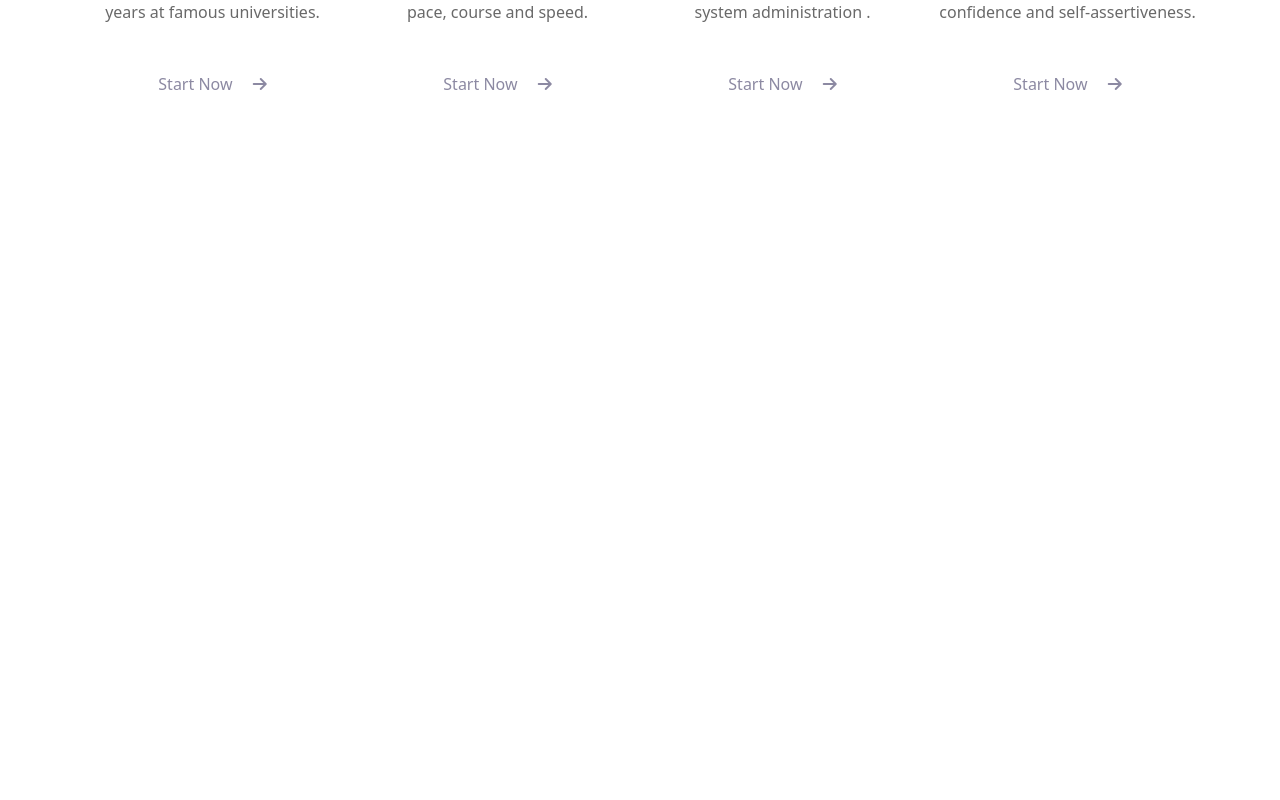
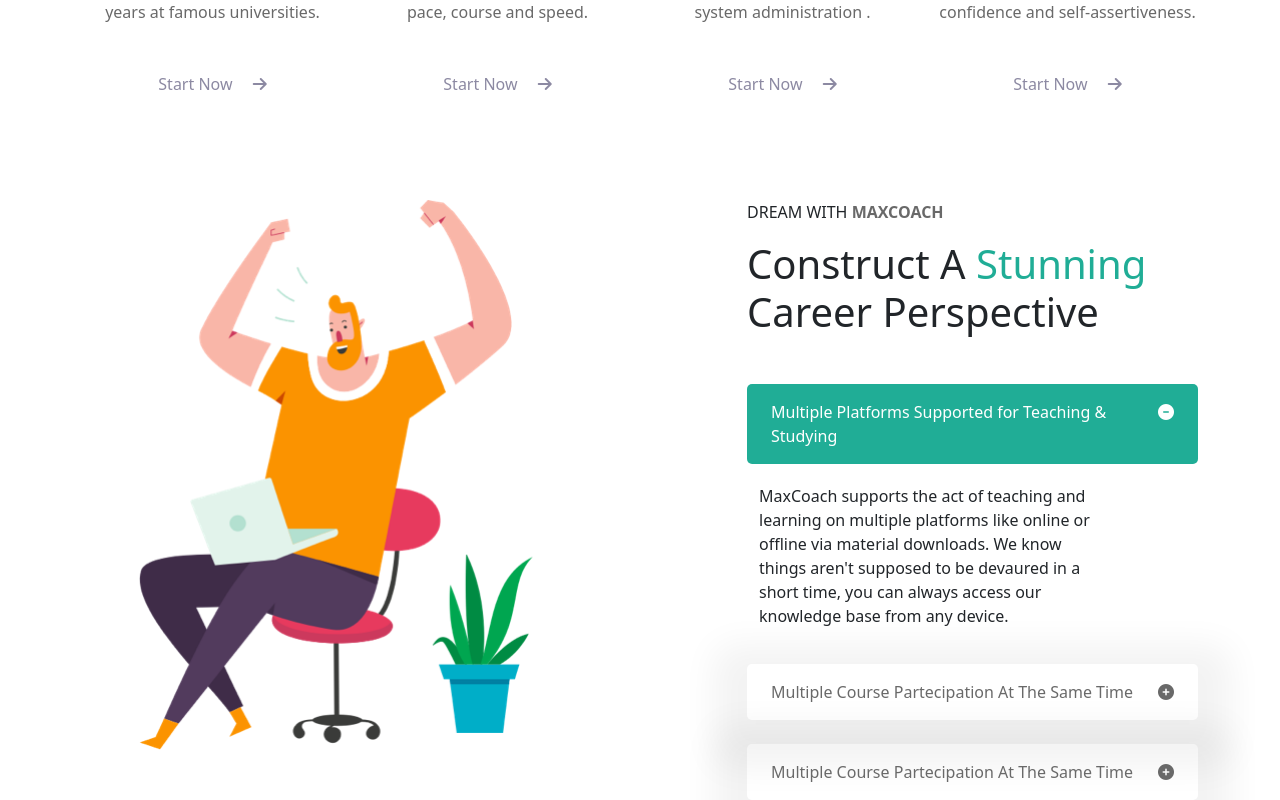
Before and after one commit to simone-danzeri/proj-html-vuejs, a Vue app: page / in a window 1280 px wide. Shown: the part 1188-1988 px from the top of the page. Before the commit the page ends 1388 px from the top, so only its background shows below. Built offline with nearby package versions, Linux system fonts and the light colour scheme.

Commit message:
feat: AppDreamSection: sezione con cards e uomo che esulta ma senza macchia viola sotto

```diff
--- a/src/components/AppDreamSection.vue
+++ b/src/components/AppDreamSection.vue
@@ -65,9 +65,33 @@
             </div>
         </div>
         <!-- Sezione con ragazzo che esulta -->
-        <div class="row mt-5 pt-5">
-            <div class="col-6"></div>
-            <div class="col-6"></div>
+        <div class="row justify-content-between mt-5 pt-5">
+            <div class="col-5">
+                <div class="ms-img-container d-flex justify-content-end">
+                    <img class="ms-man" src="../assets/img/about-us-03-image-01.png" alt="">
+                </div>
+            </div>
+            <div class="col-5">
+                <p>DREAM WITH <span class="ms-gray">MAXCOACH</span></p>
+                <h1 class="mb-5">Construct A <span class="ms-green">Stunning</span> Career Perspective</h1>
+                <div class="ms-accordion-title-container ms-first d-flex justify-content-between py-3 px-4">
+                    <span>Multiple Platforms Supported for Teaching & Studying</span>
+                    <span><i class="fa-solid fa-circle-minus"></i></span>
+                </div>
+                <div class="ms-accordion-text">
+                    <p>
+                        MaxCoach supports the act of teaching and learning on multiple platforms like online or offline via material downloads. We know things aren't supposed to be devaured in a short time, you can always access our knowledge base from any device.
+                    </p>
+                </div>
+                <div class="ms-accordion-title-container-2 d-flex justify-content-between py-3 px-4">
+                    <span class="ms-accordion-title">Multiple Course Partecipation At The Same Time</span>
+                    <span class="ms-accordion-fa"><i class="fa-solid fa-circle-plus"></i></span>
+                </div>
+                <div class="ms-accordion-title-container-2 d-flex justify-content-between py-3 px-4 mt-4">
+                    <span class="ms-accordion-title">Multiple Course Partecipation At The Same Time</span>
+                    <span class="ms-accordion-fa"><i class="fa-solid fa-circle-plus"></i></span>
+                </div>
+            </div>
         </div>
     </div>
 </template>
@@ -113,4 +137,40 @@
         color: $gray;
     }
 }
+
+.ms-img-container{
+    height: 550px;
+}
+
+.ms-gray{
+    color: $gray;
+    font-weight: 700;
+}
+
+.ms-green{
+    color: $green;
+    font-weight: 300;
+}
+
+.ms-accordion-title-container{
+    border-radius: 5px;
+}
+.ms-first{
+    background-color: $green;
+    color: white;
+}
+
+.ms-accordion-text{
+    padding: 20px 12px;
+    width: 80%;
+    background-color: white;
+}
+
+.ms-accordion-title-container-2{
+    border-radius: 5px;
+    color: $gray;
+    box-shadow: 0px 14px 35px 33px rgba(0,0,0,0.05);
+    -webkit-box-shadow: 0px 14px 35px 33px rgba(0,0,0,0.05);
+    -moz-box-shadow: 0px 14px 35px 33px rgba(0,0,0,0.05);
+}
 </style>
```
Also changed, not shown: src/assets/img/underlay-shape-grey.svg (added), src/assets/img/underlay-shape-lilla.svg (added).
